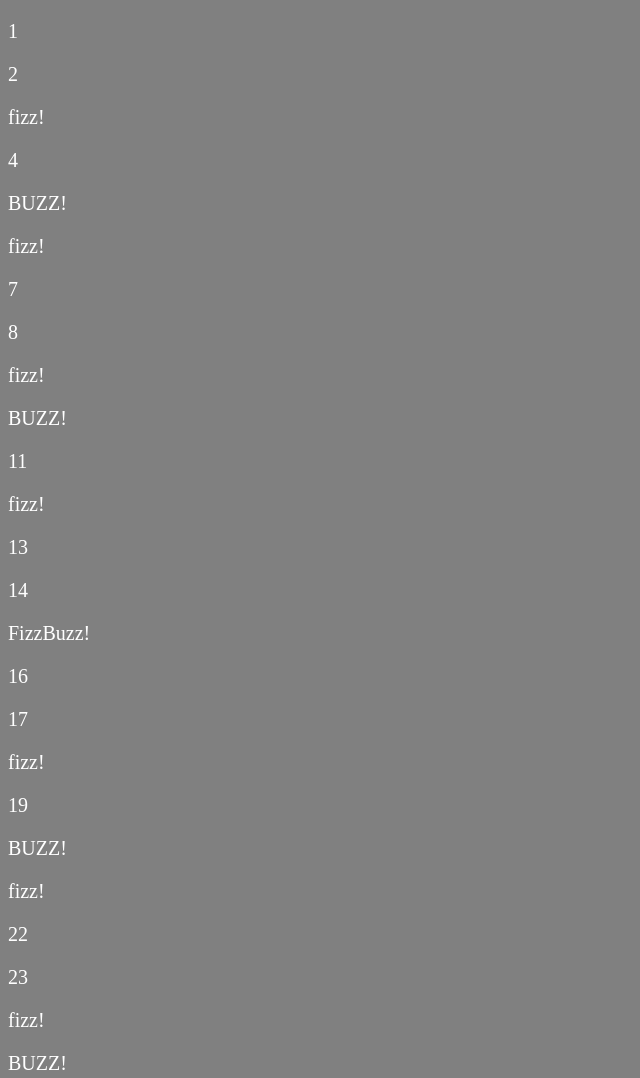
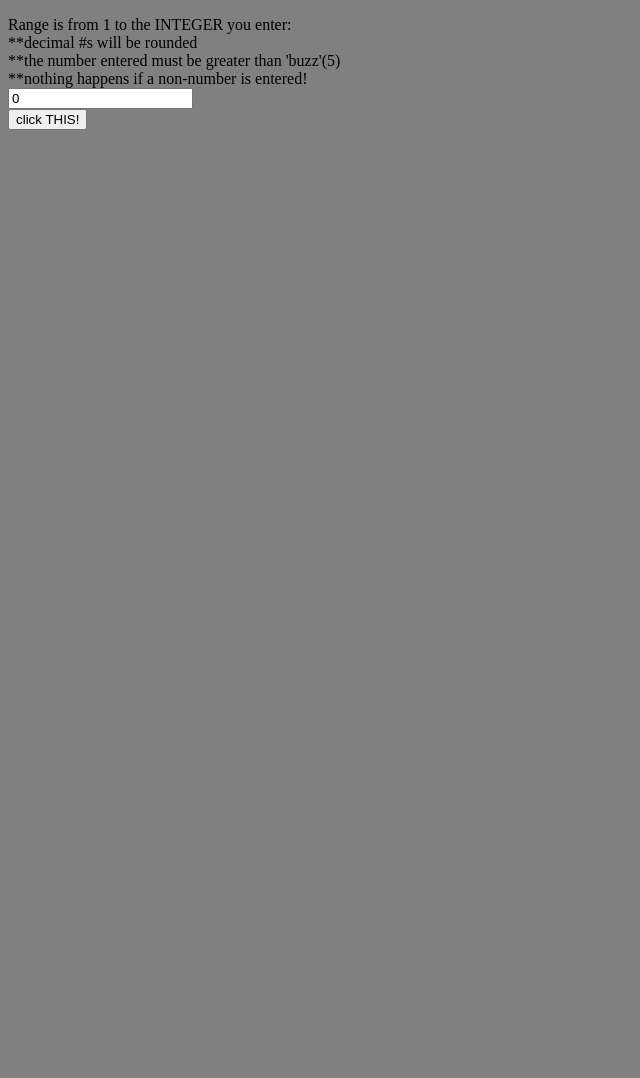
Before and after one commit to Eaug9th/fizzbuzzes, a plain HTML site: page index.html in a window 1280 px wide. Shown: the top 1078 px of the page, without its empty margins (0-640 px from the left). After the commit the page ends 800 px from the top, so only its background shows below. Drawn offline with nearby package versions, Linux system fonts and the light colour scheme.

Commit message:
lesson 3-3

```diff
--- a/index.html
+++ b/index.html
@@ -6,7 +6,13 @@
 	<script src="http://ajax.googleapis.com/ajax/libs/jqueryui/1.11.2/jquery-ui.min.js"></script>-->
 	<script type="text/javascript" src="main.js"></script>
   	<link rel="stylesheet" href="styles.css">
+</head>
 <body>
+
+<p>Range is from 1 to the INTEGER you enter: <br>**decimal #s will be rounded<br>**the number entered must be greater than 'buzz'(5) <br>**nothing happens if a non-number is entered! <br>
+	<input type="number" id="maxNum" value="0"><br>
+	<button onclick="theFunction()">click THIS!</button>
+</p>
 
 <div class="fb" id="fb"><p></p></div>
 
--- a/main.js
+++ b/main.js
@@ -1,18 +1,27 @@
-$(document).ready(function(){
+//$(document).ready(function(){
 var f="fizz!", b="BUZZ!", fb="FizzBuzz!";
-for (var i=1; i<101; i++){
-  if(i%(3*5)==0){
+
+  function theFunction(){
+    var z=document.getElementById("maxNum").value;
+    var x =3; var y = 5;
+
+    z=Math.round(z);
+
+
+    for (var i=1; i<z+1; i++){
+
+      if(i%(x*y)==0){
         $('<div></div>').appendTo("#fb").html('<p>' + fb + '</p>');
-    //console.log(fb);
-  }else if(i%3==0){
+
+      }else if(i%y==0){
         $('<div></div>').appendTo("#fb").html('<p>' + f + '</p>');
-    //console.log(f);
-  }else if (i%5==0){
+
+      }else if (i%x==0){
         $('<div></div>').appendTo("#fb").html('<p>' + b + '</p>');
-    //console.log(b);
+
       }else {
-    //console.log(i);
+
         $('<div></div>').appendTo("#fb").html('<p>' + i + '</p>');
       }
     }
-});
+  }
```
Lines whose indentation alone changed are shown as unchanged.
